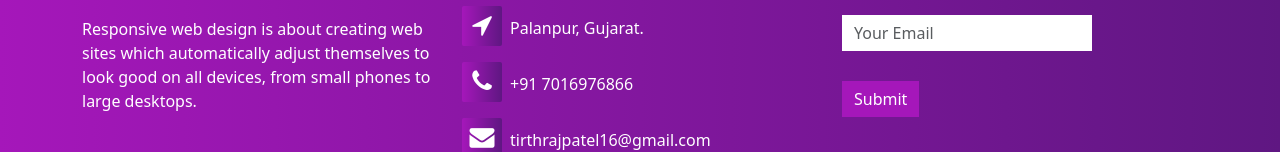
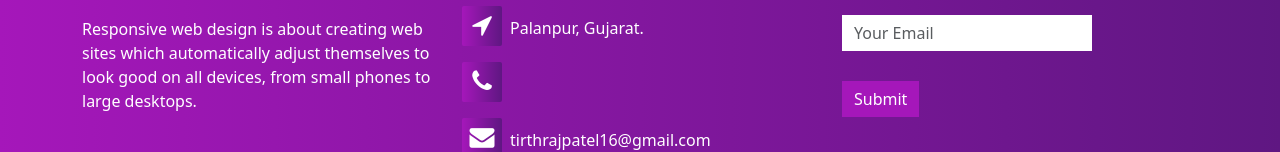
Before and after one commit to tirthweb/techeyeweb.com, a plain HTML site: page index.html in a window 1280 px wide. Shown: the part 2586-2738 px from the top of the page. Drawn offline with nearby package versions, Linux system fonts and the light colour scheme.

Commit message:
Update index.html

```diff
--- a/index.html
+++ b/index.html
@@ -170,7 +170,7 @@
                 <div class="col-md-4 footer-box">
                   <p>Contact Us!</p>
                   <p><i class="fa fa-location-arrow" aria-hidden="true"></i>Palanpur, Gujarat.</p>
-                  <p><i class="fa fa-phone" aria-hidden="true"></i>+91 7016976866</p>
+                  <p><i class="fa fa-phone" aria-hidden="true"></i></p>
                   <p><i class="fa fa-envelope" aria-hidden="true"></i>tirthrajpatel16@gmail.com</p>
                 </div>
                 <div class="col-md-4 footer-box">
```
